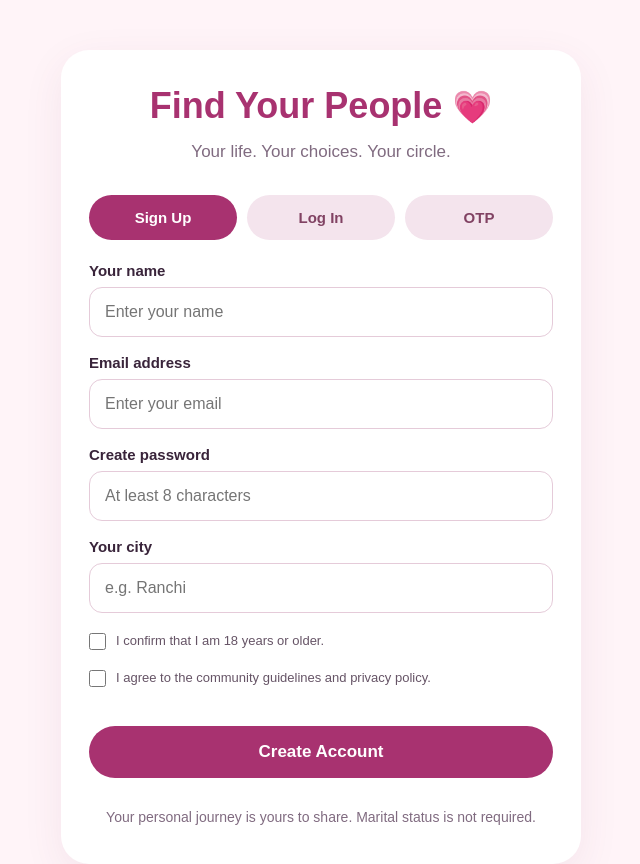
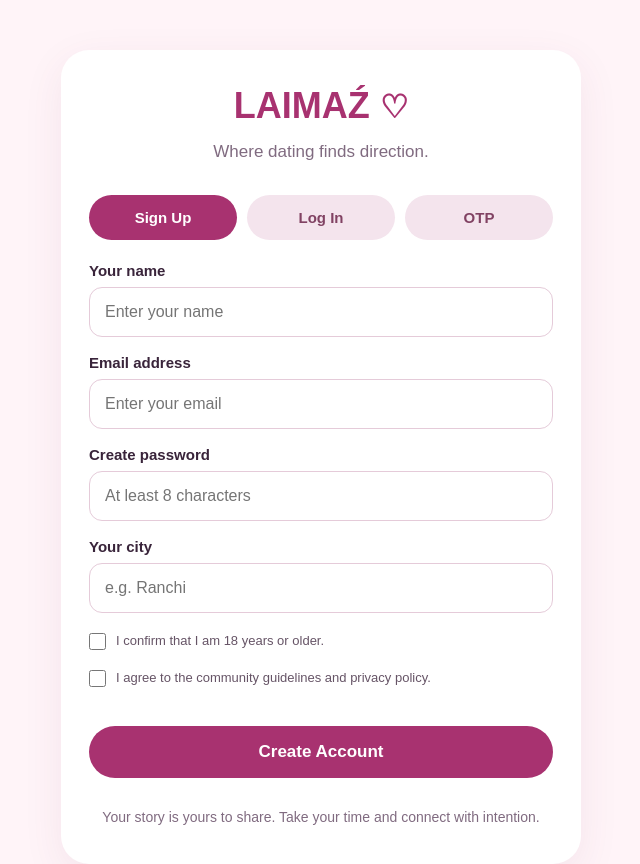
Before and after one commit to hercirclefounder/hercircle-app, a plain HTML site: page auth.html in a window 1280 px wide. Shown: the whole page, without its empty margins (319-959 px from the left). Drawn offline with nearby package versions, Linux system fonts and the light colour scheme.

Commit message:
Update authentication branding to LAIMAŹ

```diff
--- a/auth.html
+++ b/auth.html
@@ -4,7 +4,7 @@
 <head>
   <meta charset="UTF-8">
   <meta name="viewport" content="width=device-width, initial-scale=1.0">
-  <title>HerCircle | Find Your People</title>
+  <title>LAIMAŹ | Where dating finds direction</title>
 
   <script src="https://cdn.jsdelivr.net/npm/@supabase/supabase-js@2"></script>
 
@@ -196,8 +196,8 @@
   <main class="container">
 
     <div class="brand">
-      <h1>Find Your People <span class="heart">💗</span></h1>
-      <p class="tagline">Your life. Your choices. Your circle.</p>
+      <h1>LAIMAŹ <span class="heart">♡</span></h1>
+      <p class="tagline">Where dating finds direction.</p>
     </div>
 
     <div id="authArea">
@@ -284,15 +284,14 @@
         aria-live="polite"></div>
 
       <p class="note">
-        Your personal journey is yours to share.
-        Marital status is not required.
+        Your story is yours to share. Take your time and connect with intention.
       </p>
 
     </div>
 
     <!-- LOGGED-IN SCREEN -->
     <div id="welcomeArea" class="welcome hidden">
-      <h2>Welcome to HerCircle! 💗</h2>
+      <h2>Welcome to LAIMAŹ!</h2>
       <p id="welcomeText">You are signed in.</p>
       <button class="submit" type="button" onclick="logout()">
         Log Out
@@ -453,7 +452,7 @@
 
       const name = user.user_metadata?.full_name || user.email;
       document.getElementById("welcomeText").textContent =
-        "Welcome, " + name + ". Your HerCircle account is connected.";
+        "Welcome, " + name + ". Your LAIMAŹ account is connected.";
     }
 
     client.auth.onAuthStateChange((event, session) => {
```
